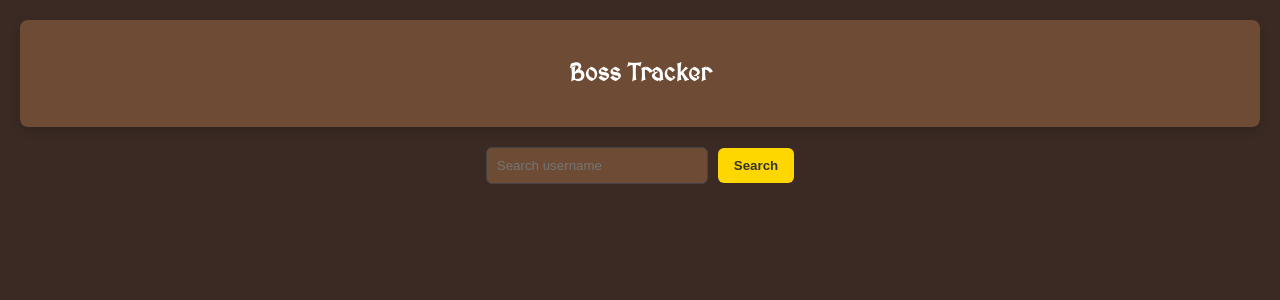
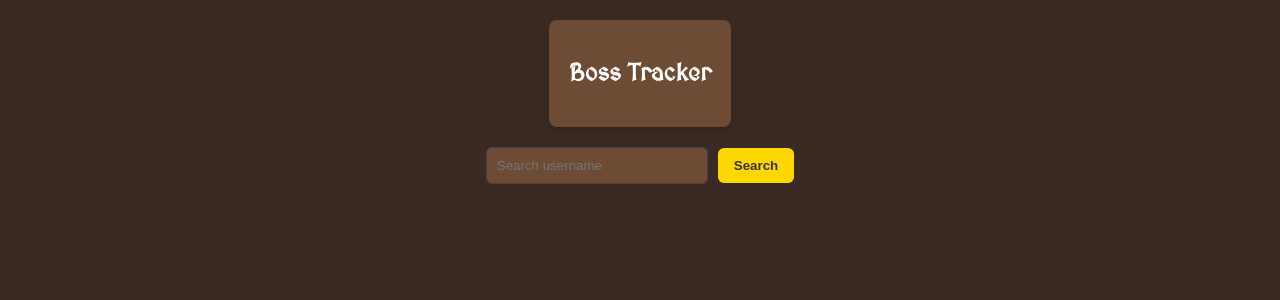
Before and after one commit to urmentrut/kasper-webbprojekt, a React (Vite) app in the folder frontend/: page /BossTracker in a window 1280 px wide. Shown: the top 300 px of the page. Built offline with nearby package versions, Linux system fonts and the light colour scheme.

Commit message:
Strukturering av API call i frontend + CSS separering.

```diff
--- /dev/null
+++ b/frontend/src/pages/BossTracker.css
@@ -0,0 +1,56 @@
+.container {
+    text-align: center;
+    padding: 20px;
+    background-color: #3B2A24;
+    min-height: 100vh;
+    color: white;
+}
+
+.header {
+    background-color: #6E4B34;
+    color: white;
+    padding: 20px;
+    border-radius: 8px;
+    margin-bottom: 20px;
+    box-shadow: 0 4px 10px rgba(0, 0, 0, 0.15);
+}
+
+.input {
+    padding: 10px;
+    border: 1px solid #444;
+    border-radius: 6px;
+    width: 200px;
+    margin-right: 10px;
+    background-color: #6E4B34;
+    color: white;
+}
+
+.button {
+    background-color: gold;
+    border: none;
+    padding: 10px 16px;
+    border-radius: 6px;
+    color: #333;
+    font-weight: bold;
+    cursor: pointer;
+    transition: background-color 0.3s ease;
+}
+
+.list {
+    list-style-type: none;
+    padding: 0;
+    margin-top: 20px;
+}
+
+.listItem {
+    margin: 10px auto;
+    padding: 10px 0;
+    width: 60%;
+    font-weight: 600;
+    color: white;
+    background-color: transparent;
+}
+
+.section {
+    margin-bottom: 30px;
+}
--- /dev/null
+++ b/frontend/src/pages/BossTracker.js
@@ -0,0 +1,16 @@
+const API_URL = 'http://localhost:5000/bosslog';
+
+export const fetchBossLog = async (usernameToSearch) => {
+const res = await fetch(`${API_URL}/${usernameToSearch}`);
+const data = await res.json();
+return data;
+};
+
+export const addBossKill = async (username, bossName) => {
+const res = await fetch(`${API_URL}/`, {
+    method: "POST",
+    headers: { "Content-Type": "application/json" },
+    body: JSON.stringify({ username, boss_name: bossName }),
+});
+return await res.json();
+};
--- a/frontend/src/pages/BossTracker.jsx
+++ b/frontend/src/pages/BossTracker.jsx
@@ -1,4 +1,6 @@
-import { useState, useEffect } from "react";
+import { useState } from "react";
+import { fetchBossLog, addBossKill } from './BossTracker.js';
+import './BossTracker.css';
 
 function BossTracker() {
   const [username, setUsername] = useState("");
@@ -6,131 +8,58 @@ function BossTracker() {
   const [bossList, setBossList] = useState([]);
   const [newBoss, setNewBoss] = useState("");
 
-  // GET request to fetch boss log
-  const fetchBossLog = async (usernameToSearch) => {
-    const res = await fetch(`http://localhost:5000/bosslog/${usernameToSearch}`);
-    const data = await res.json();
-
-    if (data.bosses_killed) {
-      setBossList(data.bosses_killed);
-    } else {
-      setBossList([]);
-    }
-  };
-
-  // POST request to add boss kill
-  const addBossKill = async (username, bossName) => {
-    const res = await fetch(`http://localhost:5000/bosslog/`, {
-      method: "POST",
-      headers: { "Content-Type": "application/json" },
-      body: JSON.stringify({ username, boss_name: bossName }),
-    });
-    return await res.json();
-  };
-
   const handleSearch = async () => {
     if (!searchName.trim()) return;
     setUsername(searchName.trim());
-    await fetchBossLog(searchName.trim());
+    const data = await fetchBossLog(searchName.trim());
+    setBossList(data.bosses_killed || []);
   };
 
   const handleAddBoss = async () => {
     if (!newBoss.trim() || !username) return;
     await addBossKill(username, newBoss.trim());
-    await fetchBossLog(username);
+    const data = await fetchBossLog(username);
+    setBossList(data.bosses_killed || []);
     setNewBoss("");
   };
 
-  const styles = {
-    container: {
-      textAlign: "center",
-      padding: "20px",
-      backgroundColor: "#3B2A24", // Dark brown background
-      minHeight: "100vh",
-      color: "white",
-    },
-    header: {
-      backgroundColor: "#6E4B34", // Light brown
-      color: "white",
-      padding: "20px",
-      borderRadius: "8px",
-      marginBottom: "20px",
-      boxShadow: "0 4px 10px rgba(0, 0, 0, 0.15)",
-    },
-    input: {
-      padding: "10px",
-      border: "1px solid #444",
-      borderRadius: "6px",
-      width: "200px",
-      marginRight: "10px",
-      backgroundColor: "#6E4B34",
-      color: "white",
-    },
-    button: {
-      backgroundColor: "gold",
-      border: "none",
-      padding: "10px 16px",
-      borderRadius: "6px",
-      color: "#333",
-      fontWeight: "bold",
-      cursor: "pointer",
-      transition: "background-color 0.3s ease",
-    },
-    list: {
-      listStyleType: "none",
-      padding: 0,
-      marginTop: "20px",
-    },
-    listItem: {
-      margin: "10px auto",
-      padding: "10px 0",
-      width: "60%",
-      fontWeight: "600",
-      color: "white",
-      backgroundColor: "transparent",
-    },
-    section: {
-      marginBottom: "30px",
-    },
-  };
-
   return (
-    <div style={styles.container}>
-      <div style={styles.header}>
+    <div className="container">
+      <div className="header">
         <h2>Boss Tracker</h2>
       </div>
 
-      <div style={styles.section}>
+      <div className="section">
         <input
-          style={styles.input}
+          className="input"
           type="text"
           placeholder="Search username"
           value={searchName}
           onChange={(e) => setSearchName(e.target.value)}
         />
-        <button style={styles.button} onClick={handleSearch}>
+        <button className="button" onClick={handleSearch}>
           Search
         </button>
       </div>
 
       {username && (
         <>
-          <div style={styles.section}>
+          <div className="section">
             <input
-              style={styles.input}
+              className="input"
               type="text"
               placeholder="Add boss kill"
               value={newBoss}
               onChange={(e) => setNewBoss(e.target.value)}
             />
-            <button style={styles.button} onClick={handleAddBoss}>
+            <button className="button" onClick={handleAddBoss}>
               Add Boss
             </button>
           </div>
 
-          <ul style={styles.list}>
+          <ul className="list">
             {bossList.map((boss, index) => (
-              <li key={index} style={styles.listItem}>
+              <li key={index} className="listItem">
                 {boss}
               </li>
             ))}
```
